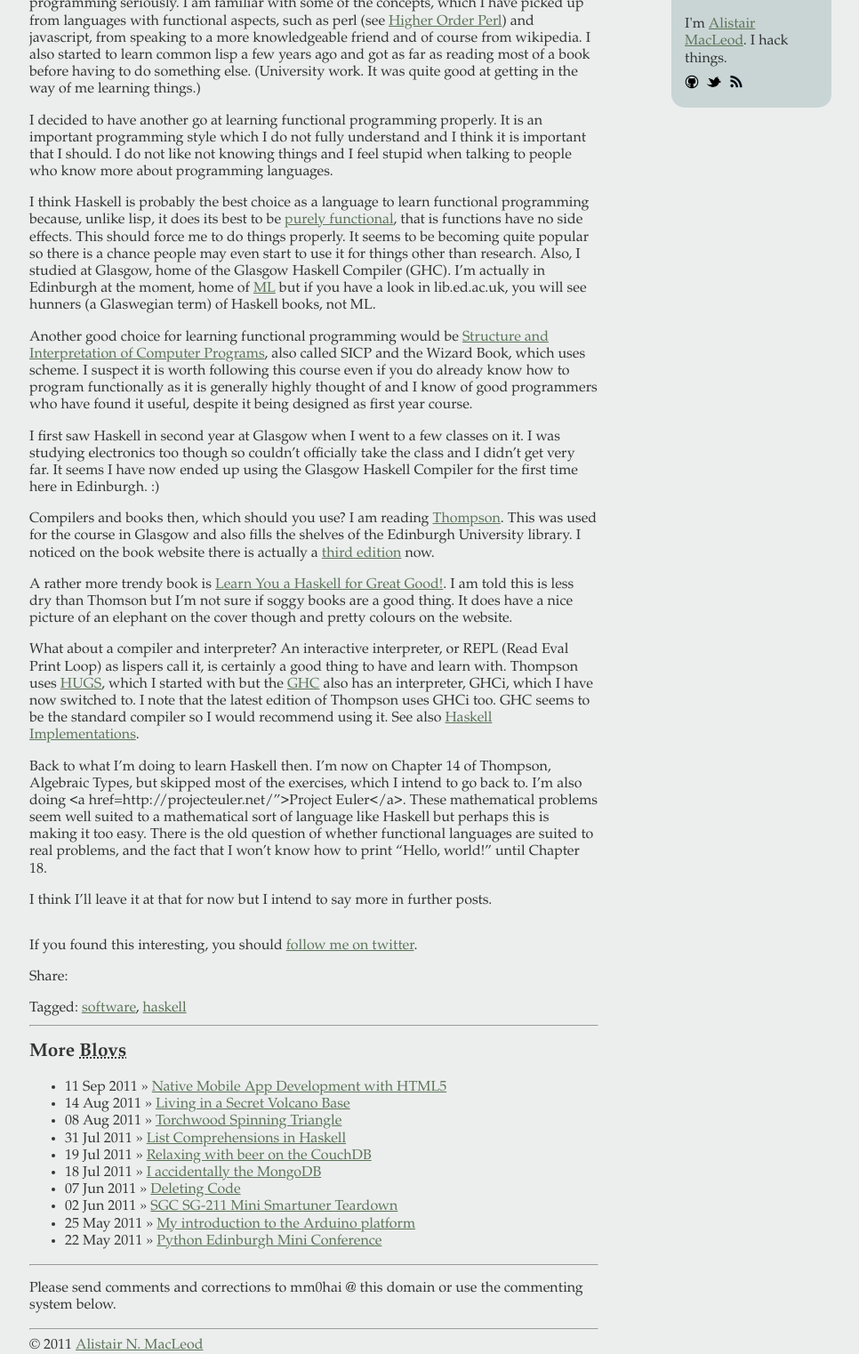
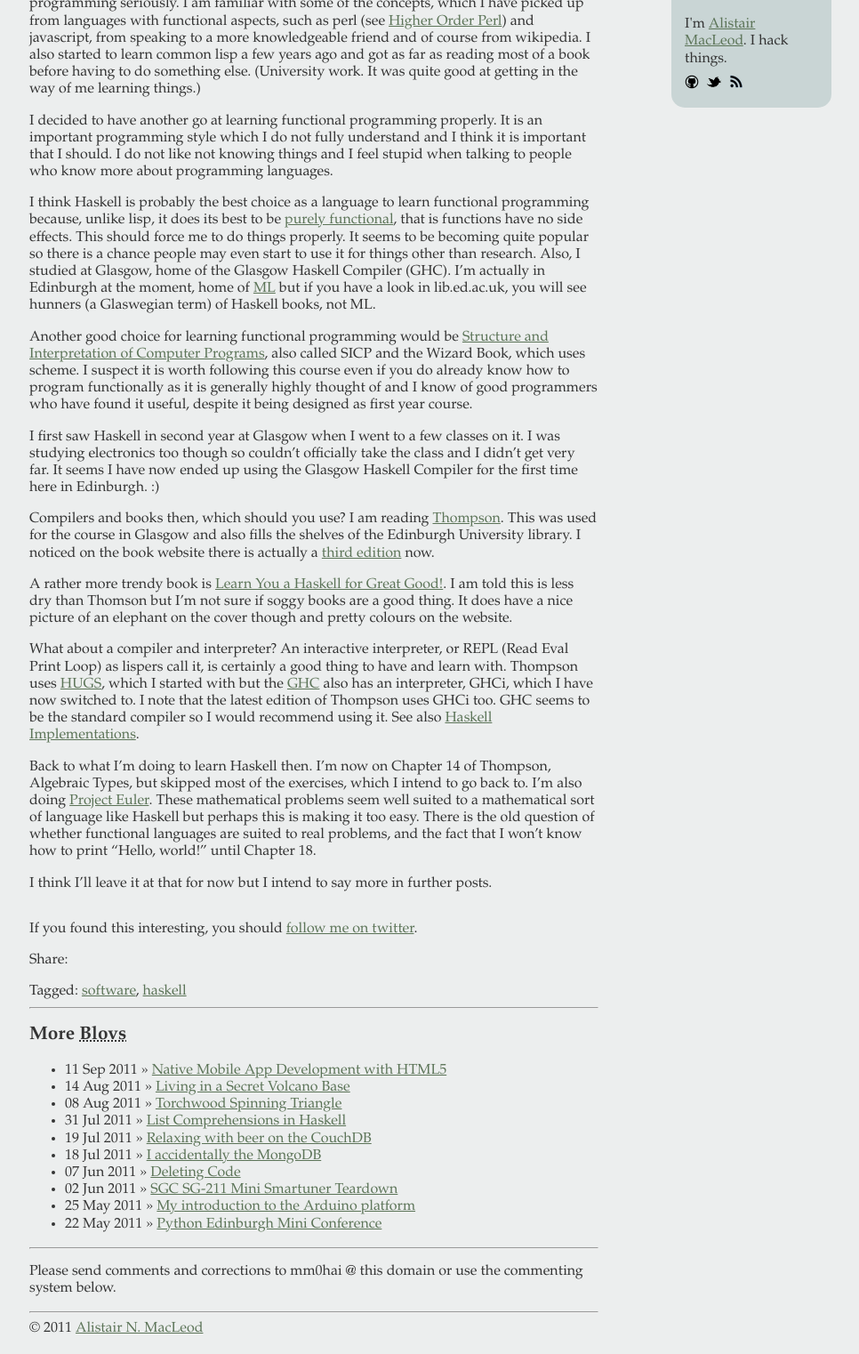
Before and after one commit to anm/anm.github.com, a Jekyll site: the page built from blog/_posts/2011-07-17-Learning-Haskell-1.md, in a window 1280 px wide, cut to the strip 265-1787 px from the top of the page. Shown: the whole strip at 89% size, without its empty margins (31-997 px from the left). Built offline with Jekyll 4.4.1, drawn with Linux system fonts in a browser that asks for light colours; Markdown is read by kramdown in place of the engine named in the settings; comment, search, counter and statistics services are not loaded; a style sheet for code colours, icons or effects is not loaded.

Commit message:
Added a missing quote mark on a url.

```diff
--- a/blog/_posts/2011-07-17-Learning-Haskell-1.md
+++ b/blog/_posts/2011-07-17-Learning-Haskell-1.md
@@ -69,7 +69,7 @@
 
 Back to what I'm doing to learn Haskell then. I'm now on Chapter 14 of
 Thompson, Algebraic Types, but skipped most of the exercises, which I intend to
-go back to. I'm also doing <a href=http://projecteuler.net/">Project
+go back to. I'm also doing <a href="http://projecteuler.net/">Project
 Euler</a>. These mathematical problems seem well suited to a mathematical sort
 of language like Haskell but perhaps this is making it too easy. There is the
 old question of whether functional languages are suited to real problems, and
```
